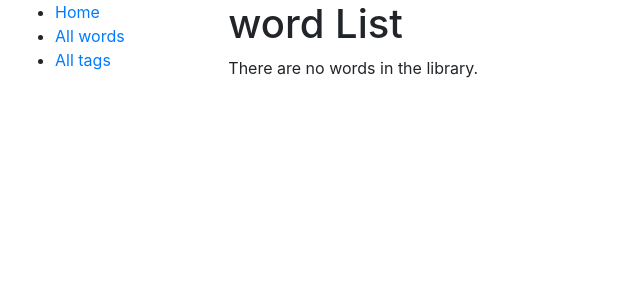
After one commit to BennyA19/DaD, a Django app: page /catalog/words/ in a window 1280 px wide. The commit adds this page. Shown: the top 300 px of the page, without its empty margins (0-640 px from the left). Run offline with Django 3.2, Linux system fonts and the light colour scheme; data that the repository does not hold is empty; some libraries are stand-ins or nearby versions.

Commit message:
Models und Views
- Änderung der Models
- Neue Views

!!! FEHLER BEI ÄNDERUNG VON WÖRTERN!!!

```diff
--- a/dad/catalog/models.py
+++ b/dad/catalog/models.py
@@ -74,7 +74,7 @@ class ipa(models.Model):
     stress = models.CharField(max_length=20)
     sampa = models.CharField(max_length=400)
     activity = models.ForeignKey('active', on_delete=models.SET_NULL, null=True)
-    audio = models.CharField(max_length=800, null=True)                                        ##Saves the path of the audio file
+    audio = models.FileField(upload_to='catalog/Audio/', default='catalog/Audio/AudioMissing.mp3')                                    ##Saves the path of the audio file
 
 
 
--- a/dad/catalog/templates/base_generic.html
+++ b/dad/catalog/templates/base_generic.html
@@ -16,7 +16,7 @@
       {% block sidebar %}
         <ul class="sidebar-nav">
           <li><a href="{% url 'index' %}">Home</a></li>
-          <li><a href="">All words</a></li>
+          <li><a href="{% url 'words' %}">All words</a></li>
           <li><a href="">All tags</a></li>
         </ul>
      {% endblock %}
--- /dev/null
+++ b/dad/catalog/templates/catalog/word_list.html
@@ -0,0 +1,16 @@
+{% extends "base_generic.html" %}
+
+{% block content %}
+  <h1>word List</h1>
+  {% if word_list %}
+  <ul>
+    {% for word in word_list %}
+      <li>
+        <a href="{{ word.get_absolute_url }}">{{ word.entry }}</a> ({{word.tag}})
+      </li>
+    {% endfor %}
+  </ul>
+  {% else %}
+    <p>There are no words in the library.</p>
+  {% endif %}
+{% endblock %}
--- a/dad/catalog/urls.py
+++ b/dad/catalog/urls.py
@@ -3,4 +3,6 @@ from . import views
 
 urlpatterns = [
     path('', views.index, name='index'),
+    path('words/', views.WordListView.as_view(), name='words'),
+    path('word/<int:pk>', views.WordDetailView.as_view(), name='word-detail'),      ##int:pk = pk is the expected variable to continue working with (primary key)
 ]
--- a/dad/catalog/views.py
+++ b/dad/catalog/views.py
@@ -26,3 +26,12 @@ def index(request):
 
     # Render the HTML template index.html with the data in the context variable
     return render(request, 'index.html', context=context)
+
+
+from django.views import generic
+
+class WordListView(generic.ListView):
+    model = word
+
+class WordDetailView(generic.DetailView):
+    model = word
```
Also changed, not shown: dad/catalog/templates/catalog/word_detail.html (added, +27 -0 lines), dad/catalog/migrations/0016_auto_20201110_1153.py (added), dad/catalog/migrations/0017_auto_20201110_1208.py (added), 2 other files.
